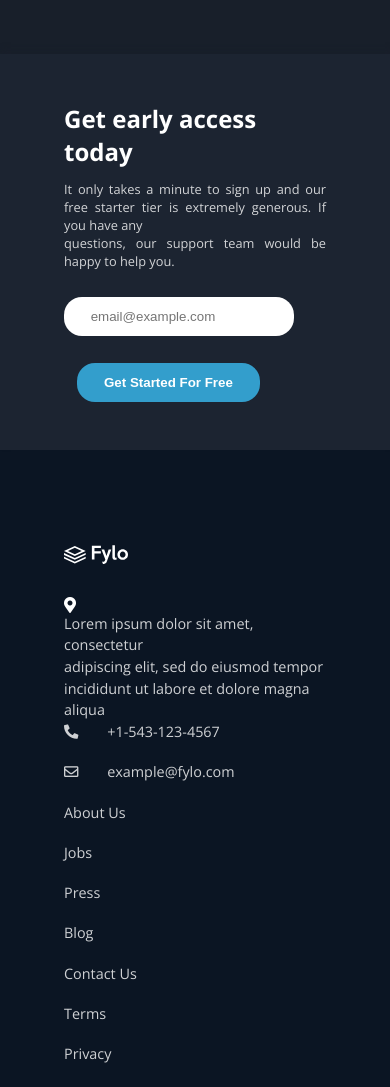
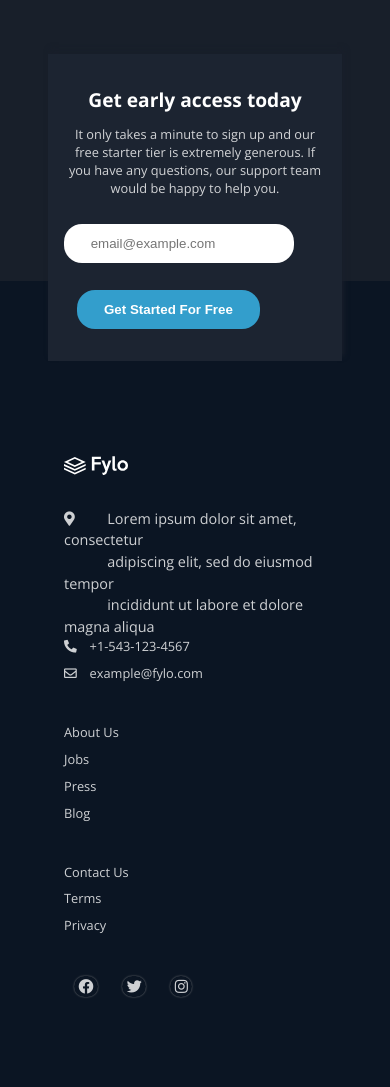
Before and after one commit to Thenextgen1/Fylo, a plain HTML site: page index.html in a window 390 px wide. Shown: the part 3740-4827 px from the top of the page. Drawn offline with nearby package versions, Linux system fonts and the light colour scheme.

Commit message:
refactoring

```diff
--- a/index.html
+++ b/index.html
@@ -115,7 +115,7 @@
         </article>
         <section class="access">
             <h3>Get early access today</h3>
-            <p>It only takes a minute to sign up and our free starter tier is extremely generous. If you have any <br>
+            <p>It only takes a minute to sign up and our free starter tier is extremely generous. If you have any
                 questions, our support team would be happy to help you.</p>
             <p><input type="email" name="email" class="email" id="email" placeholder="email@example.com" required>
                 <button class="get-started">Get Started For Free</button>
@@ -126,25 +126,34 @@
     <footer class="footer">
         <h1 class="title"><img src="images/logo.svg" alt="logo"></h1>
         <div>
-            <i class="fas fa-map-marker-alt"></i>
+
             <p>
-                Lorem ipsum dolor sit amet, consectetur <br> adipiscing elit, sed do eiusmod tempor <br> incididunt ut
-                labore
-                et
-                dolore magna aliqua
+                <i class="fas fa-map-marker-alt"></i>
+                <span id="loremx"> <span class="lorem"> Lorem ipsum dolor sit amet, consectetur </span><br><span
+                        class="lorem1">adipiscing
+                        elit, sed do eiusmod
+                        tempor
+                    </span>
+                    <br><span class="lorem1">incididunt ut
+                        labore
+                        et
+                        dolore magna aliqua
+
+                    </span>
+                </span>
             </p>
             <ul>
                 <li><i class="fas fa-phone-alt"></i>+1-543-123-4567</li>
                 <li><i class="far fa-envelope"></i>example@fylo.com</li>
             </ul>
 
-            <ul>
+            <ul id="about">
                 <li>About Us</li>
                 <li>Jobs</li>
                 <li>Press</li>
                 <li>Blog</li>
             </ul>
-            <ul>
+            <ul id="contact">
                 <li>Contact Us</li>
                 <li>Terms</li>
                 <li>Privacy</li>
--- a/style.css
+++ b/style.css
@@ -275,6 +275,15 @@ margin-right: 2em;
 .fa-map-marker-alt {
     color: white;
 }
+.lorem {
+    margin-left: 2em;
+}
+.lorem1 {
+    margin-left: 3em;
+}
+
+
+
 @media(max-width: 700px) {
     .title img {
         width: 2em;
@@ -340,15 +349,19 @@ margin-right: 2em;
 
     }
     .access {
-        margin-left: 0;
-        margin-right: 0;
+        margin-left: 3em;
+        margin-right: 3em;
+        padding: 2em 1em;
     }
     .email {
         width: auto;
         margin-bottom: 2em;
     }
+    .access h3 {
+        font-size: 1.2em;
+    }
     .access p:nth-of-type(1) {
-       text-align: justify;
+       text-align: center;
         margin-top: 1em;
         color: var(--white);
         font-size: 0.8em;
@@ -357,4 +370,16 @@ margin-right: 2em;
     .footer div {
         flex-direction: column;
     }
+    .footer div ul > li {
+        padding-bottom: 0.6em;
+        font-size: 0.8em;
+    }
+    .fa-phone-alt,
+    .fa-envelope {
+        margin-right: 1em;
+    }
+    #about,
+    #contact {
+        margin-top: 2em;
+    }
 }
```
